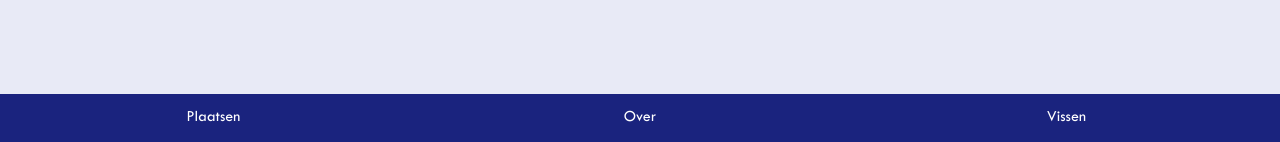
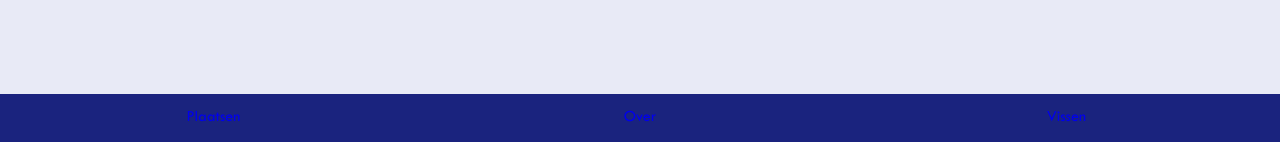
Before and after one commit to svennote/WeFish.github.io, a Jekyll site: the page built from login.html, in a window 1280 px wide. Shown: the part 755-897 px from the top of the page. Built offline with Jekyll 4.4.1, drawn with Linux system fonts in a browser that asks for light colours.

Commit message:
aangepast

```diff
--- a/css/login.scss
+++ b/css/login.scss
@@ -56,7 +56,7 @@
 padding:1%;
 background-color:$ahsd;
 text-decoration: none;
-color:white;
+
 
 }
 
@@ -66,9 +66,6 @@
 color:black;
 
 }
-
-
-
 
 .achtergrondfoto {
 
@@ -101,12 +98,6 @@
 
 background-color:$ahsd;
 color:white;
-
-}
-
-.registreerlink a {
-
-color:$ahsd;
 
 }
 
```
